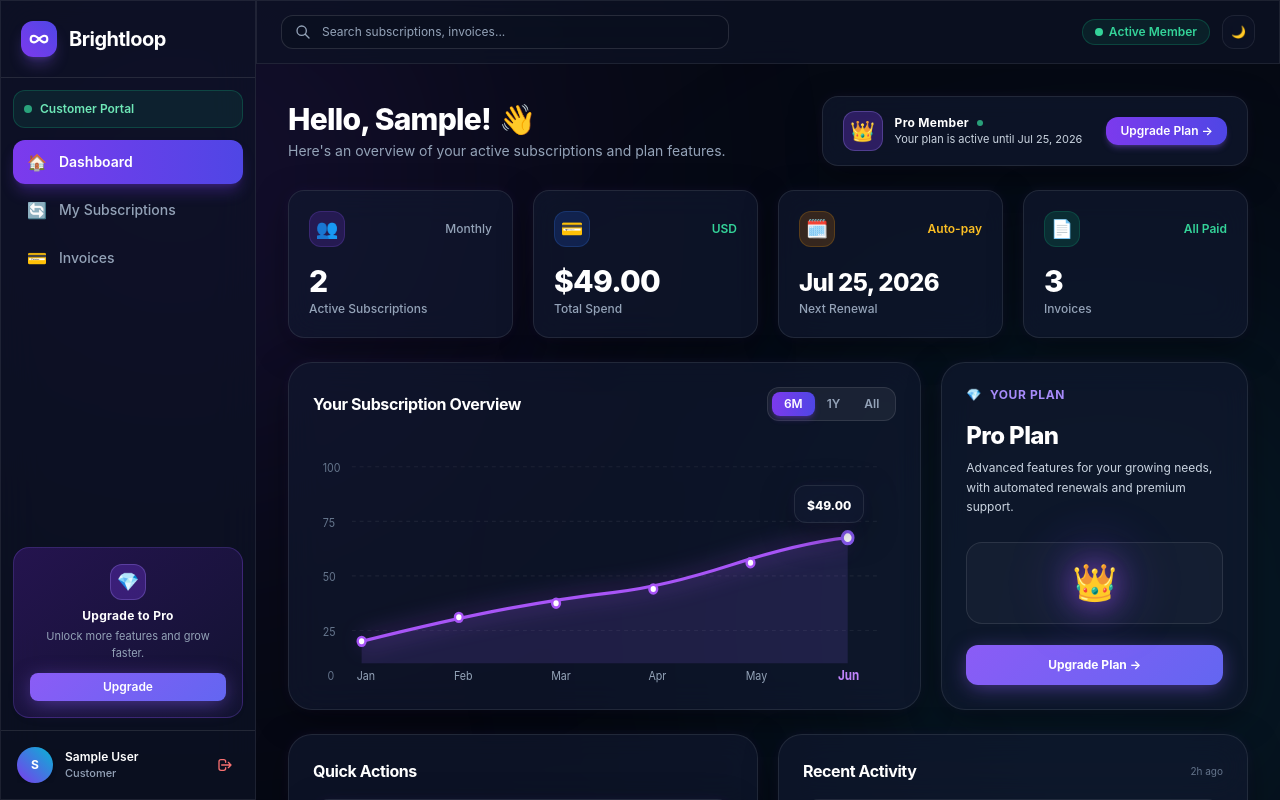
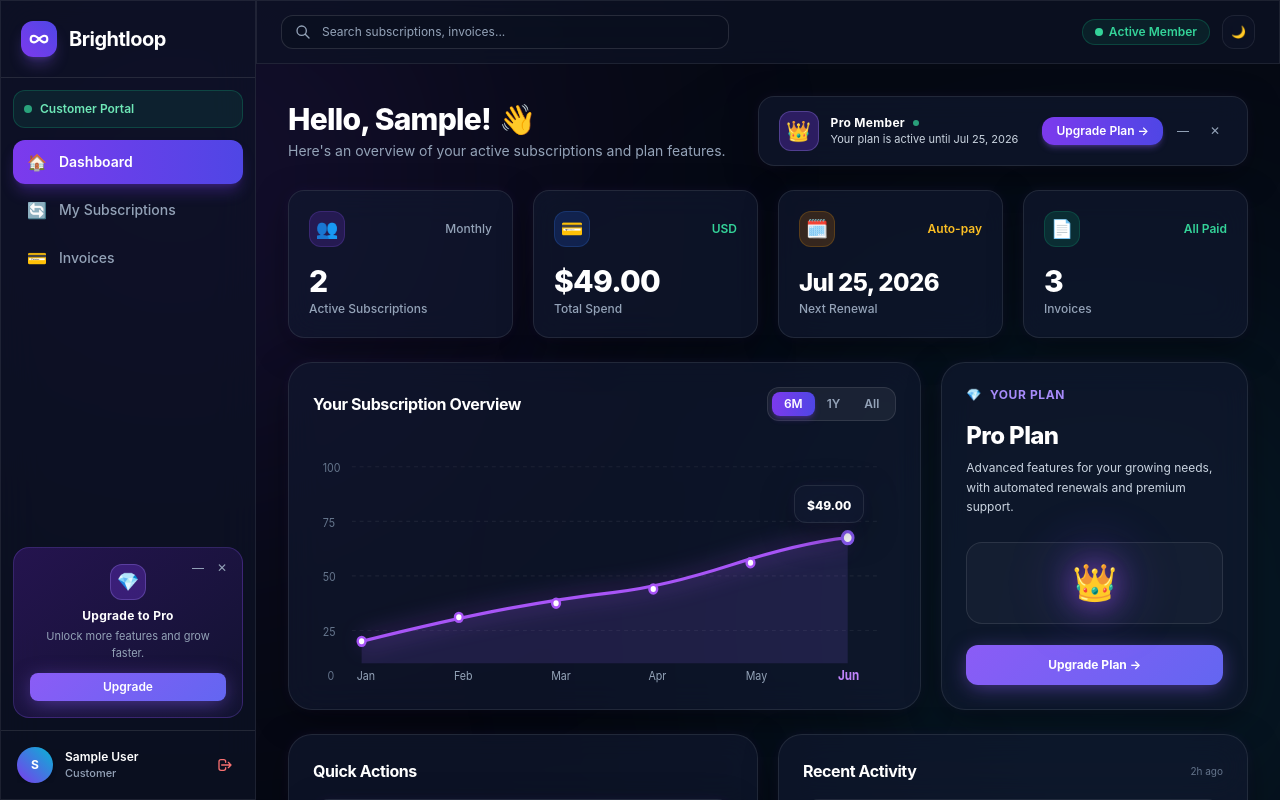
Before and after one commit to albin170/make-a-thon, a Next.js app in the folder apps/web/: page /portal/dashboard in a window 1280 px wide. Built offline with nearby package versions, Linux system fonts and the light colour scheme; no server answers; sample sign-in values are in the browser's storage.

Commit message:
feat(ui): add close and minimize buttons to Upgrade to Pro banners in customer portal

```diff
--- a/apps/web/src/app/(customer)/portal/dashboard/page.tsx
+++ b/apps/web/src/app/(customer)/portal/dashboard/page.tsx
@@ -11,6 +11,8 @@ export default function CustomerDashboardPage() {
   const [loading, setLoading] = useState(true);
   const [timeframe, setTimeframe] = useState<'6M' | '1Y' | 'All'>('6M');
   const [user, setUser] = useState<any>(null);
+  const [ribbonDismissed, setRibbonDismissed] = useState(false);
+  const [ribbonMinimized, setRibbonMinimized] = useState(false);
 
   useEffect(() => {
     setUser(getStoredUser());
@@ -45,8 +47,32 @@ export default function CustomerDashboardPage() {
           <p className="text-sm text-slate-400 mt-1">Here&apos;s an overview of your active subscriptions and plan features.</p>
         </div>
 
-        {/* Upgrade to Pro Ribbon Banner on Customer Panel */}
-        <div className="glass-card px-5 py-3.5 rounded-2xl flex items-center justify-between gap-6 border-violet-500/30 bg-gradient-to-r from-violet-900/30 to-indigo-900/30">
+        {/* Upgrade to Pro Ribbon Banner with Minimize & Close */}
+        {!ribbonDismissed && (
+          ribbonMinimized ? (
+            <div className="glass-card px-4 py-2 rounded-2xl flex items-center gap-2 border border-violet-500/25">
+              <span className="text-xs font-bold text-violet-300 flex items-center gap-1.5">
+                👑 Pro Member
+              </span>
+              <button
+                type="button"
+                onClick={() => setRibbonMinimized(false)}
+                className="text-xs text-slate-400 hover:text-white px-1.5 py-0.5 rounded hover:bg-white/10 transition"
+                title="Expand banner"
+              >
+                ▲
+              </button>
+              <button
+                type="button"
+                onClick={() => setRibbonDismissed(true)}
+                className="text-xs text-slate-400 hover:text-white px-1.5 py-0.5 rounded hover:bg-white/10 transition"
+                title="Close banner"
+              >
+                ✕
+              </button>
+            </div>
+          ) : (
+            <div className="glass-card px-5 py-3.5 rounded-2xl flex items-center justify-between gap-6 border-violet-500/30 bg-gradient-to-r from-violet-900/30 to-indigo-900/30 relative">
               <div className="flex items-center gap-3">
                 <div className="w-10 h-10 rounded-xl bg-violet-600/30 text-violet-300 flex items-center justify-center text-xl shrink-0 border border-violet-400/30">
                   👑
@@ -59,13 +85,33 @@ export default function CustomerDashboardPage() {
                   <p className="text-[11px] text-slate-300">Your plan is active until Jul 25, 2026</p>
                 </div>
               </div>
+              <div className="flex items-center gap-2 shrink-0">
                 <Link
                   href="/portal/subscriptions"
                   className="px-3.5 py-1.5 rounded-xl bg-gradient-to-r from-violet-600 to-indigo-600 hover:from-violet-500 hover:to-indigo-500 text-white text-xs font-semibold shadow-md shadow-violet-500/30 transition shrink-0"
                 >
                   Upgrade Plan →
                 </Link>
+                <button
+                  type="button"
+                  onClick={() => setRibbonMinimized(true)}
+                  className="w-6 h-6 rounded-lg text-slate-400 hover:text-white hover:bg-white/10 flex items-center justify-center text-xs transition"
+                  title="Minimize banner"
+                >
+                  —
+                </button>
+                <button
+                  type="button"
+                  onClick={() => setRibbonDismissed(true)}
+                  className="w-6 h-6 rounded-lg text-slate-400 hover:text-white hover:bg-white/10 flex items-center justify-center text-xs transition"
+                  title="Close banner"
+                >
+                  ✕
+                </button>
               </div>
+            </div>
+          )
+        )}
       </div>
 
       {/* 4 Metrics Cards */}
--- a/apps/web/src/app/(customer)/portal/layout.tsx
+++ b/apps/web/src/app/(customer)/portal/layout.tsx
@@ -15,6 +15,8 @@ export default function CustomerPortalLayout({ children }: { children: React.Rea
   const router = useRouter();
   const pathname = usePathname();
   const [user, setUser] = useState<any>(null);
+  const [proBannerClosed, setProBannerClosed] = useState(false);
+  const [proBannerMinimized, setProBannerMinimized] = useState(false);
 
   useEffect(() => {
     const u = getStoredUser();
@@ -94,20 +96,65 @@ export default function CustomerPortalLayout({ children }: { children: React.Rea
         </div>
 
         <div>
-          {/* Upgrade to Pro Card Widget (matching Image 2) */}
-          <div className="p-3 mx-3 mb-3 rounded-2xl bg-gradient-to-br from-violet-900/40 to-indigo-950/40 border border-violet-500/25 p-4 text-center">
+          {/* Upgrade to Pro Card Widget with Minimize & Close option */}
+          {!proBannerClosed && (
+            proBannerMinimized ? (
+              <div className="mx-3 mb-3 p-2 rounded-xl bg-gradient-to-r from-violet-950/50 to-indigo-950/50 border border-violet-500/25 flex items-center justify-between text-xs">
+                <button
+                  type="button"
+                  onClick={() => setProBannerMinimized(false)}
+                  className="flex items-center gap-1.5 text-violet-300 font-semibold hover:text-white transition"
+                  title="Expand Upgrade to Pro"
+                >
+                  <span>💎</span>
+                  <span>Pro Upgrade</span>
+                  <span className="text-[10px]">▲</span>
+                </button>
+                <button
+                  type="button"
+                  onClick={() => setProBannerClosed(true)}
+                  className="text-slate-400 hover:text-white p-1 transition"
+                  title="Close banner"
+                >
+                  ✕
+                </button>
+              </div>
+            ) : (
+              <div className="p-3 mx-3 mb-3 rounded-2xl bg-gradient-to-br from-violet-900/40 to-indigo-950/40 border border-violet-500/25 p-4 text-center relative overflow-hidden">
+                {/* Top header controls: Minimize & Close */}
+                <div className="absolute top-2.5 right-2.5 flex items-center gap-1 text-slate-400">
+                  <button
+                    type="button"
+                    onClick={() => setProBannerMinimized(true)}
+                    className="w-5 h-5 rounded-md hover:bg-white/10 hover:text-white flex items-center justify-center text-xs transition"
+                    title="Minimize banner"
+                  >
+                    —
+                  </button>
+                  <button
+                    type="button"
+                    onClick={() => setProBannerClosed(true)}
+                    className="w-5 h-5 rounded-md hover:bg-white/10 hover:text-white flex items-center justify-center text-xs transition"
+                    title="Close banner"
+                  >
+                    ✕
+                  </button>
+                </div>
+
                 <div className="w-9 h-9 rounded-xl bg-violet-600/30 text-violet-300 flex items-center justify-center mx-auto mb-2 text-lg border border-violet-400/30">
                   💎
                 </div>
                 <h4 className="text-xs font-bold text-white tracking-wide">Upgrade to Pro</h4>
                 <p className="text-[11px] text-slate-400 mt-1">Unlock more features and grow faster.</p>
-            <button
-              type="button"
-              className="mt-3 w-full py-1.5 rounded-lg btn-neon text-white text-xs font-semibold shadow-md shadow-violet-600/40 transition"
+                <Link
+                  href="/portal/subscriptions"
+                  className="mt-3 w-full py-1.5 rounded-lg btn-neon text-white text-xs font-semibold shadow-md shadow-violet-600/40 transition block text-center"
                 >
                   Upgrade
-            </button>
+                </Link>
               </div>
+            )
+          )}
 
           {/* User profile footer */}
           <div className="p-4 border-t border-white/10 flex items-center justify-between">
```
Lines whose indentation alone changed are shown as unchanged.
